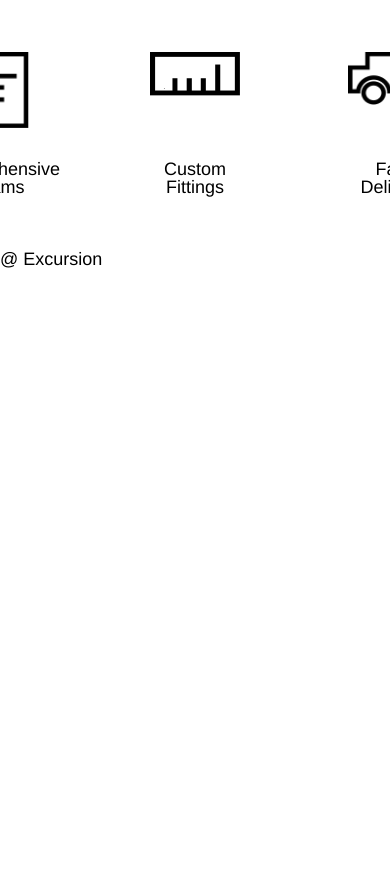
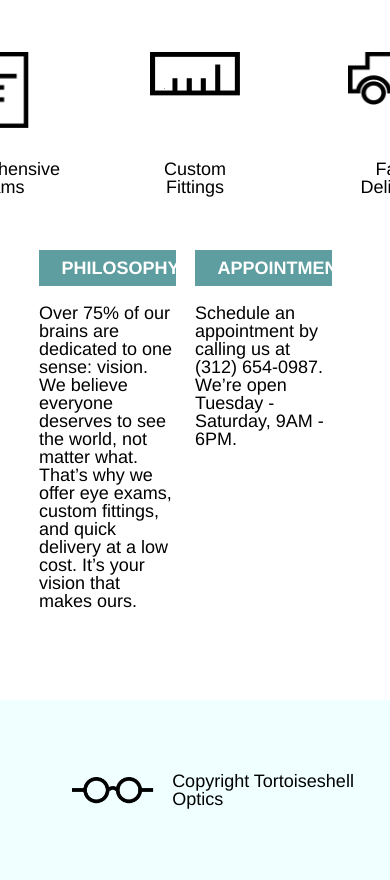
Before and after one commit to MCMEDIAPRO/tortoise, a plain HTML site: page index.html in a window 390 px wide. Shown: the part 560-1440 px from the top of the page. Before the commit the page ends 844 px from the top, so only its background shows below. Drawn offline with Linux system fonts and the light colour scheme; files that its build step writes are made by us from their sources.

Commit message:
site done, Tablet, Mobile to do, ouf!

```diff
--- a/index.html
+++ b/index.html
@@ -11,7 +11,7 @@
    <div class="header">
      <nav class="container">
         <div>
-           <img src="./ressources/img/logo-white.png" alt="logo of glasses" />
+           <img src="./ressources/img/logo-white.png" alt="logo of white glasses" />
            <span>Tortoiseshell Optics
            </span>
         </div>
@@ -47,6 +47,32 @@
         </div> <!-- End of Text -->
      </div> <!-- End of Div Class Service -->
   </section> <!-- End of Supporting Section -->
-<footer>@ Excursion</footer>
+  <!-- Supporting Section Container -->
+      <section class="supporting container">
+        <div class="info">
+          <div class="title">PHILOSOPHY
+          </div>   <!-- End of Title -->
+          <p>Over 75% of our brains are dedicated to one sense: vision.
+             We believe everyone deserves to see the world, not matter what.
+             That’s why we offer eye exams, custom fittings,
+             and quick delivery at a low cost. It’s your vision that makes ours.
+          </p>
+          </div> <!-- End of Info -->
+        <div class="info">
+          <div class="title"> APPOINTMENTS
+          </div>   <!-- End of Title -->
+          <p>Schedule an appointment by calling us at (312) 654-0987.
+            We’re open Tuesday - Saturday, 9AM - 6PM.
+          </p>
+        </div> <!-- End of Info -->
+      </div> <!-- End of Supporting Section Container -->
+  </section> <!-- End of Supporting Section -->
+<!-- Footer Section Container -->
+<footer class="container">
+     <img src="./ressources/img/logo-black.png" alt="logo of black glasses" />
+  <div> Copyright Tortoiseshell Optics</div>
+
+</footer>
+</div>   <!-- End of Page Container -->
 </body >
 </html>
--- a/ressources/css/style.css
+++ b/ressources/css/style.css
@@ -29,6 +29,10 @@ nav {
   color: white;
   align-items: center;
   justify-content: space-between;
+}
+
+div {
+  display: block;
 }
 
 .container {
@@ -109,10 +113,53 @@ img {
 }
 
 .service img {
-    width: 5rem;
-    margin-bottom: 1rem;
+  width: 5rem;
+  margin-bottom: 1rem;
 }
 
 .service img.paper-icon {
-    width: 3.5rem;
+  width: 3.5rem;
 }
+
+/* Supporting Section Container */
+
+.info {
+  width: 35%;
+  margin-right: 5%;
+  margin-bottom: 4rem;
+}
+
+.title {
+  background-color: cadetblue;
+  padding: 0.5rem 1.25rem;
+  font-weight: bold;
+  color: white;
+  max-width: 10rem;
+}
+
+.info p {
+  padding: 1rem 0;
+}
+
+p {
+  display: block;
+}
+
+/* Footer Container */
+
+footer  {
+  background-color: azure;
+  padding: 4rem 2rem;
+  display: flex;
+  align-items: center;
+}
+
+footer img {
+  height: 1.5rem;
+  margin-left: 2rem;
+  margin-right: 1rem;
+}
+
+img {
+    border-style: none;
+}
```
